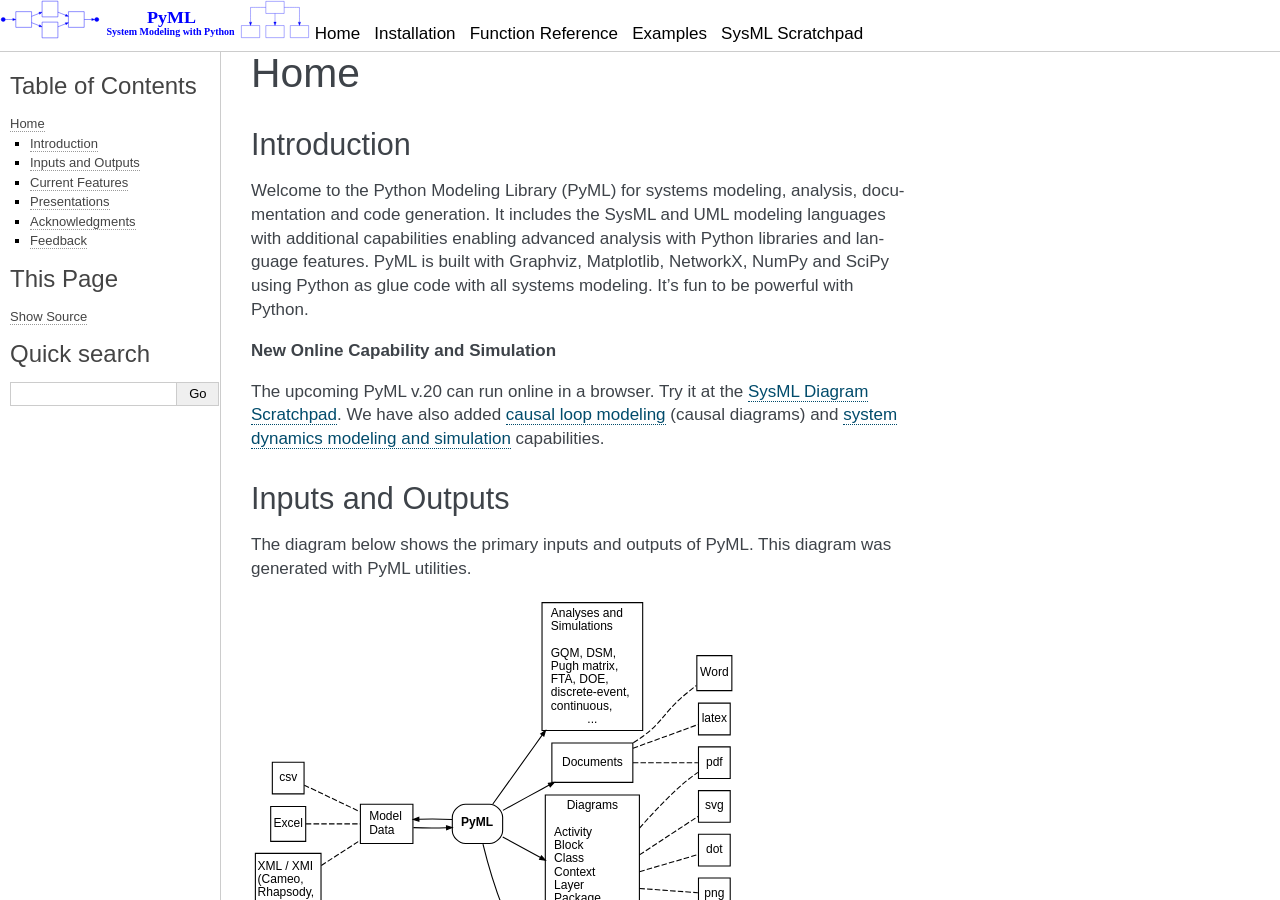
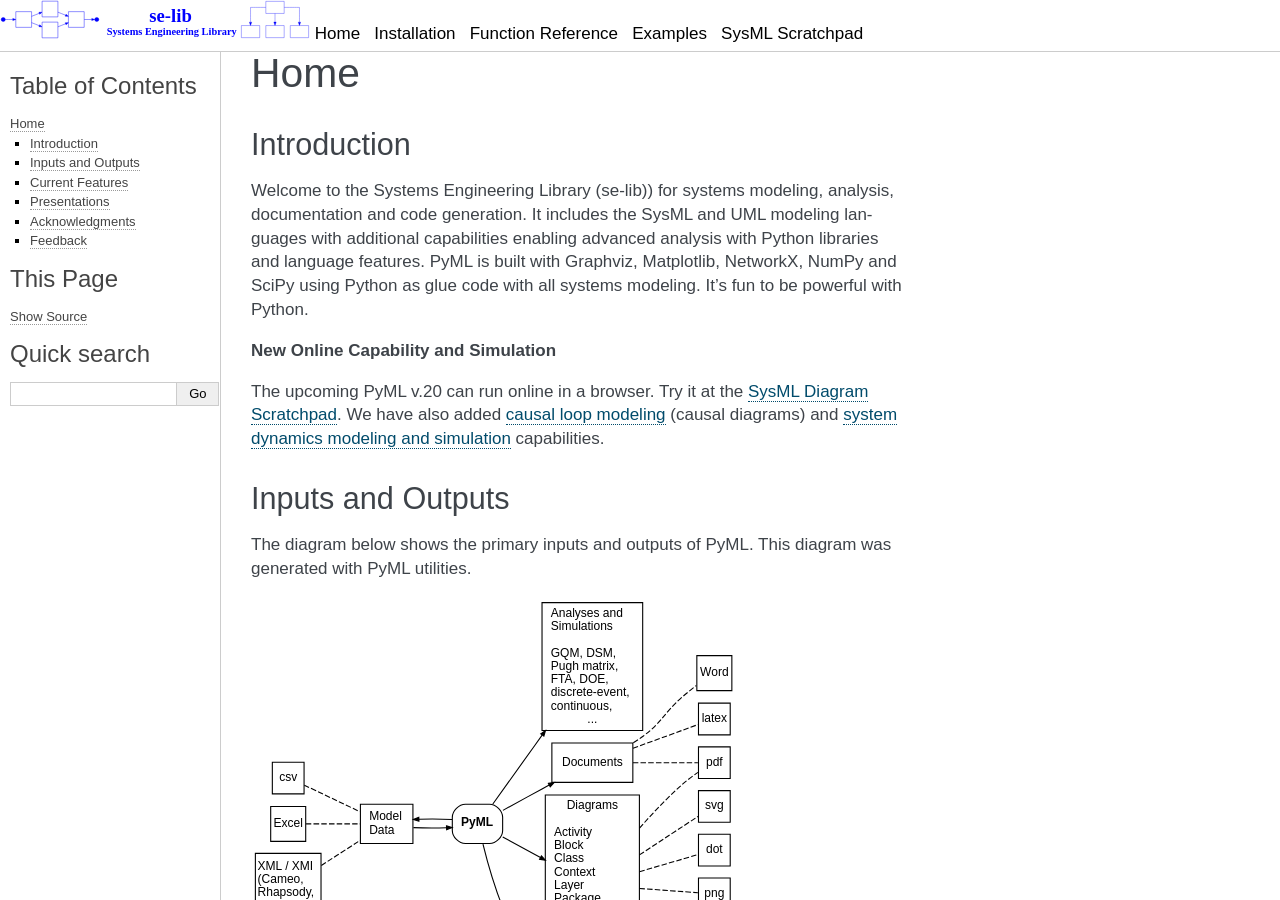
Before and after one commit to madachy/se-lib.org, a Sphinx documentation site: the page built from source/index.rst, in a window 1280 px wide and 900 px high. Built offline with Sphinx 7.4.7, drawn with Linux system fonts in a browser that asks for light colours; some of the changed text lies outside the part shown.

Commit message:
Add files via upload

```diff
--- a/source/_templates/layout.html
+++ b/source/_templates/layout.html
@@ -164,7 +164,7 @@
   {%- block body_tag %}<body>{% endblock %}
 {%- block header %}
 <div class="navbar">
- <a href="index.html"><img alt="pyml_logo" src="_images/pyml_activity_diagram.svg" width=100/><img alt="pyml banner" src="_images/pyml_banner.svg" width=140/><img alt="pyml requirements tree" src="_images/pyml_requirements_tree.svg" width=70/></a>
+ <a href="index.html"><img alt="se-lib_logo" src="_images/pyml_activity_diagram.svg" width=100/><img alt="se-lib banner" src="_images/se-lib_banner.svg" width=140/><img alt="se-lib requirements tree" src="_images/pyml_requirements_tree.svg" width=70/></a>
  <a href="index.html">Home</a>&nbsp;&nbsp;
  <a href="installation.html">Installation</a>&nbsp;&nbsp;
  <a href="function_reference.html">Function Reference</a>&nbsp;&nbsp;
--- a/source/conf.py
+++ b/source/conf.py
@@ -17,8 +17,8 @@ sys.path.insert(0, os.path.abspath('.'))
 
 # -- Project information -----------------------------------------------------
 
-project = 'PyML'
-copyright = '2023, PyML Development Team'
+project = 'se-lib'
+copyright = '2023, se-lib Development Team'
 author = 'Ray Madachy'
 
 # The full version, including alpha/beta/rc tags
@@ -64,7 +64,7 @@ html_theme = 'alabaster'
 html_static_path = ['_static']
 html_style = 'alabaster_pyml.css'
 
-html_title = 'PyML'
+html_title = 'se-lib'
 
 html_last_updated_fmt = "%b %d, %Y"
 
--- a/source/index.rst
+++ b/source/index.rst
@@ -7,12 +7,12 @@ Introduction
 
 
 .. meta::
-   :title: Python Modeling Library (PyML)
-   :description: Python Modeling Library (PyML)
+   :title: Systems Engineering Library (se-lib)
+   :description: Systems Engineering Library (se-lib)
    :keywords: python modeling library, PyML, system modeling, SysML, UML, python, systems modeling language, unified modeling language, systems engineering, requirements diagram, use case diagram, sequence diagram, context diagram, work breakdown structure, WBS, wbs diagram, critical path, critical path diagram, fault tree analysis, fault tree diagram, fault tree cutsets, system dynamics, simulation, continuous systems
 
 
-Welcome to the Python Modeling Library (PyML) for systems modeling, analysis, documentation and code generation. It includes the SysML and UML modeling languages with additional capabilities enabling advanced analysis with Python libraries and language features. PyML is built with Graphviz, Matplotlib, NetworkX, NumPy and SciPy using Python as glue code with all systems modeling. It's fun to be powerful with Python.
+Welcome to the Systems Engineering Library (se-lib)) for systems modeling, analysis, documentation and code generation. It includes the SysML and UML modeling languages with additional capabilities enabling advanced analysis with Python libraries and language features. PyML is built with Graphviz, Matplotlib, NetworkX, NumPy and SciPy using Python as glue code with all systems modeling. It's fun to be powerful with Python.
 
 **New Online Capability and Simulation**
 
```
Also changed, not shown: source/logo_and_html_image_files.md (+1 -1 lines), source/images/se-lib_banner.svg (added).
